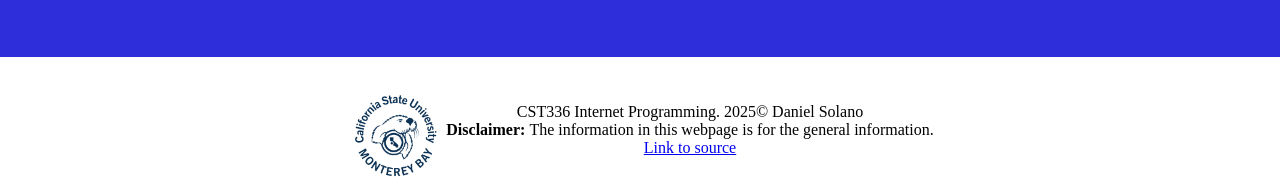
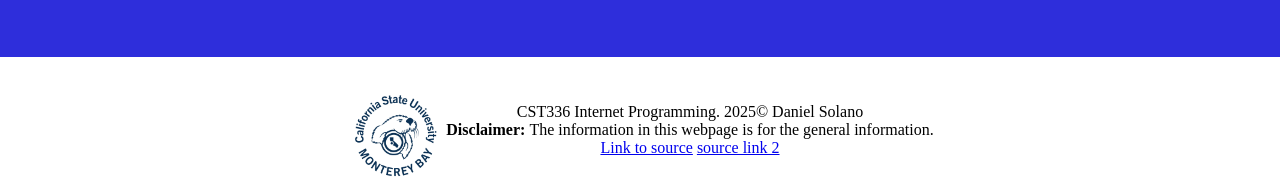
Before and after one commit to DanielSolano1/homework_1, a plain HTML site: page page3.html in a window 1280 px wide. Shown: the part 1306-1497 px from the top of the page. Drawn offline with Linux system fonts and the light colour scheme.

Commit message:
added links

```diff
--- a/page3.html
+++ b/page3.html
@@ -69,7 +69,7 @@
             <p>CST336 Internet Programming. 2025&#169; Daniel Solano <br> <strong>Disclaimer: </strong> The information
                 in this webpage is for the general information. <br>
                 <a href="https://www.forbes.com/councils/forbestechcouncil/2022/05/31/why-robotics-and-artificial-intelligence-are-the-future-of-mankind/">Link to source</a>
-
+                <a href="https://standtogether.org/stories/education/are-ai-tutors-the-future-of-personalized-education?utm_source=google&utm_medium=cpc&utm_campaign=STTOTGR_IN_2025_PRG-EDU_GOOGLE_50SCROLL_STBP-EDU-NB-BROAD&utm_content=ARTL_FUTUREOFPERSONALIZEDEDU_V1_TXT&utm_term=educational%20technology&gad_source=1&gclid=CjwKCAiAwaG9BhAREiwAdhv6Y6a6zNqusBZOKyKVJTBY_Idh8mP50PNLtoQrfr84-C4kvEY2jymShBoC0ncQAvD_BwE">source link 2</a>
             </p>
 
         </div>
```
